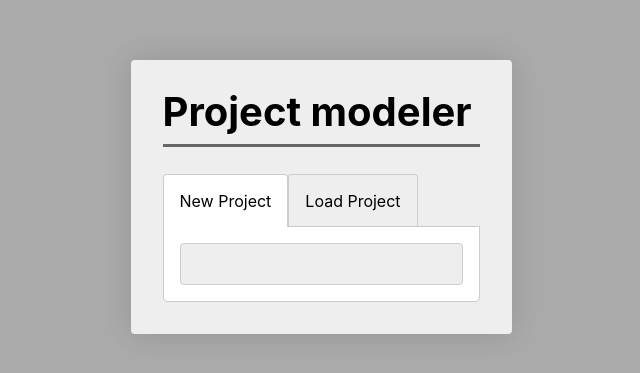
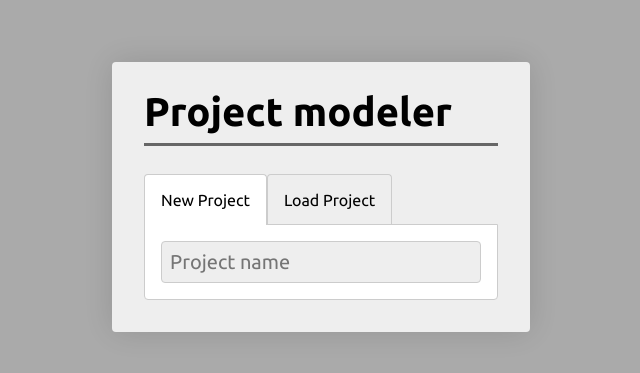
Before and after one commit to RodrigoAmaroEng/project-manager, a React (Create React App) app: page / in a window 1280 px wide. Shown: the part 203-576 px from the top of the page, without its empty margins (319-959 px from the left). Built offline with nearby package versions, Linux system fonts and the light colour scheme.

Commit message:
Adding fonts

```diff
--- a/public/index.html
+++ b/public/index.html
@@ -25,6 +25,9 @@
       Learn how to configure a non-root public URL by running `npm run build`.
     -->
     <title>React App</title>
+    <style>
+      @import url("https://fonts.googleapis.com/css2?family=Ubuntu:wght@300;400;700&display=swap");
+    </style>
   </head>
   <body>
     <noscript>You need to enable JavaScript to run this app.</noscript>
--- a/src/App.css
+++ b/src/App.css
@@ -13,6 +13,13 @@
   --palette-color-2-medium: #0385fd;
   --palette-color-2-dark: #27537d;
   --radius-small: 4px;
+}
+body,
+html,
+input,
+select,
+textarea {
+  font-family: "Ubuntu";
 }
 
 h1 {
--- a/src/App.tsx
+++ b/src/App.tsx
@@ -22,7 +22,7 @@ function App() {
         <h1>Project modeler</h1>
         <TabLayout>
           <Tab title="New Project">
-            <Field />
+            <Field placeholder="Project name" />
           </Tab>
           <Tab title="Load Project">
             <List listStyle={ListStyle.SingleSelect}>
--- a/src/components/Field.tsx
+++ b/src/components/Field.tsx
@@ -1,5 +1,5 @@
 import "./Field.css"
 
 export default function Field(props: any) {
-  return <input className="field" type="text" value={props.value} onChange={(e) => props.onChange(e.target.value)}/>
+  return <input className="field" type="text" value={props.value} onChange={(e) => props.onChange(e.target.value)} placeholder={props.placeholder}/>
 }
```
